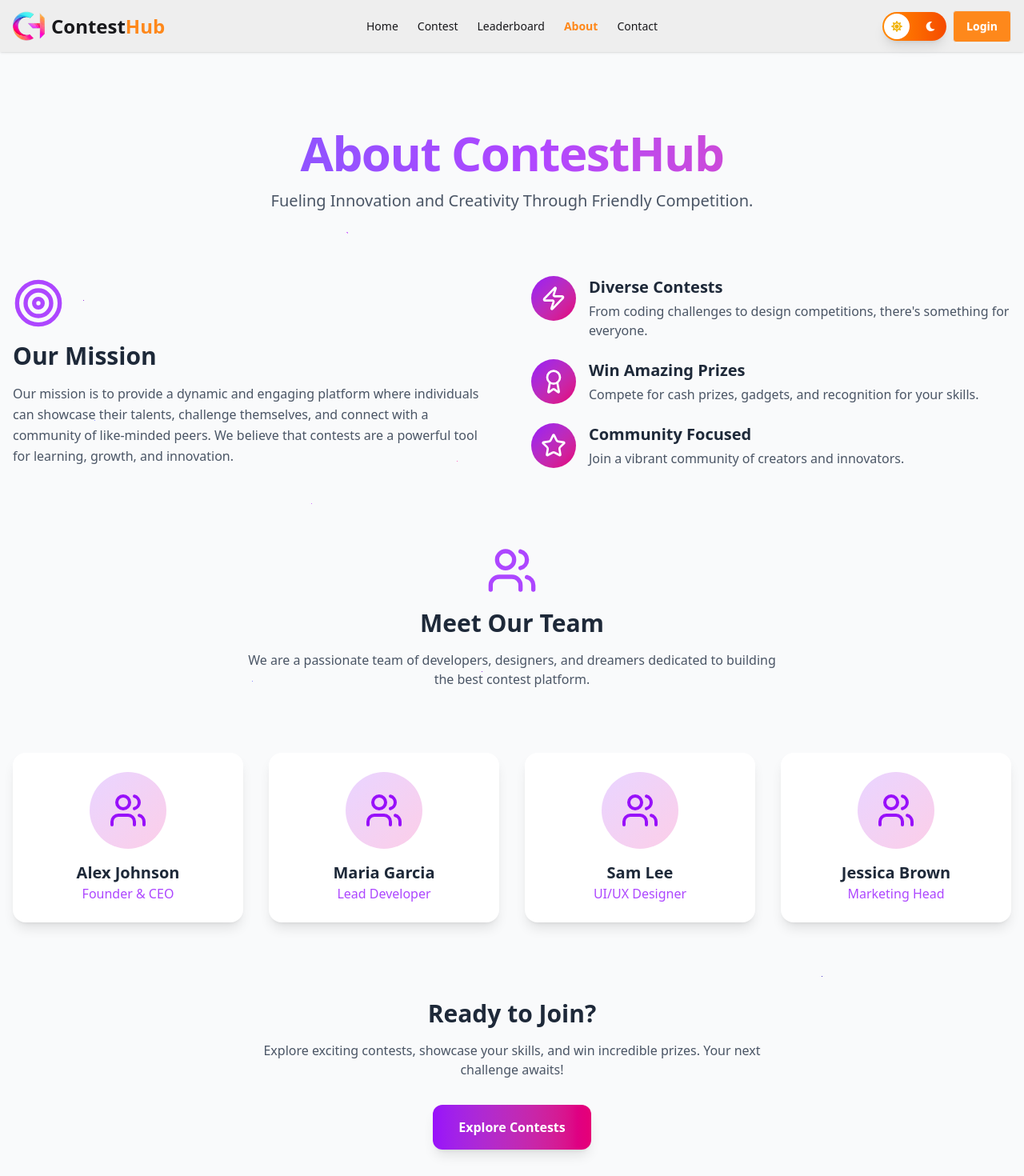
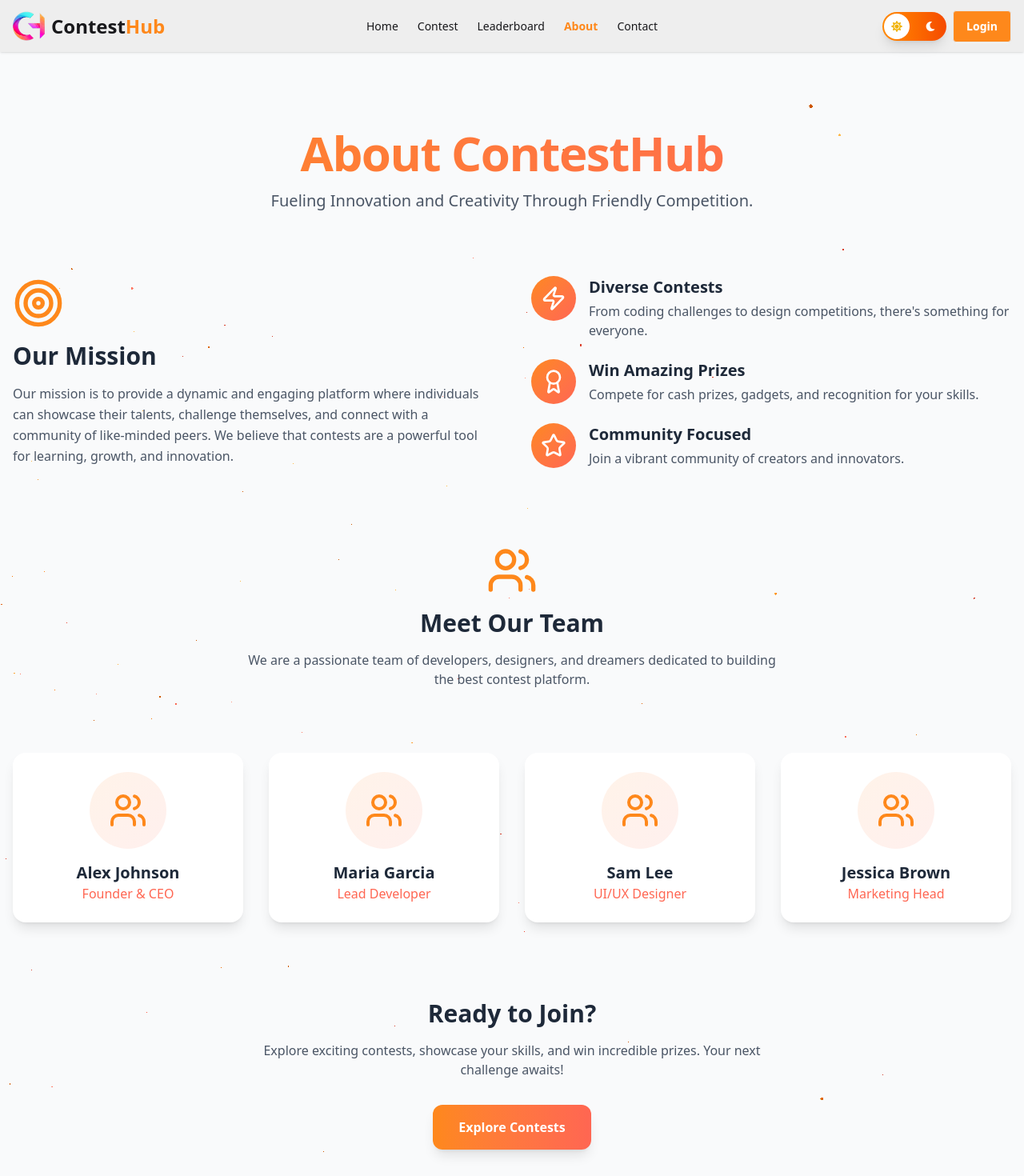
Before and after one commit to rashel-dev/ContestHub-client, a React (Vite) app: page /about in a window 1280 px wide. Shown: the top 1470 px of the page at 80% size. Built offline with nearby package versions, Linux system fonts and the light colour scheme; no server answers.

Commit message:
change about us page color with primary color

```diff
--- a/src/Pages/AboutUs/AboutUs.jsx
+++ b/src/Pages/AboutUs/AboutUs.jsx
@@ -55,18 +55,18 @@ const AboutUs = () => {
     return (
         <div className="relative min-h-screen bg-gray-50 dark:bg-gray-900 text-gray-800 dark:text-gray-200 overflow-hidden">
             <div className="absolute inset-0 z-0">
-                <Particles particleColors={["#6366f1", "#a855f7", "#ec4899"]} particleCount={50} speed={0.1} particleBaseSize={30} />
+                <Particles particleColors={["#fe881b", "#ff6652", "#fe881b"]} particleCount={300} speed={0.1} particleBaseSize={50} />
             </div>
 
             <div className="relative z-10 container mx-auto px-4 py-16 sm:py-24">
                 <motion.div className="text-center mb-20" initial={{ y: -50, opacity: 0 }} animate={{ y: 0, opacity: 1 }} transition={{ duration: 0.7, type: "spring" }}>
-                    <h1 className="text-4xl sm:text-6xl font-extrabold tracking-tight bg-clip-text text-transparent bg-linear-to-r from-indigo-500 via-purple-500 to-pink-500">About ContestHub</h1>
+                    <h1 className="text-4xl sm:text-6xl font-extrabold tracking-tight bg-clip-text text-transparent bg-linear-to-r from-primary to-accent">About ContestHub</h1>
                     <p className="mt-4 text-lg sm:text-xl max-w-3xl mx-auto text-gray-600 dark:text-gray-400">Fueling Innovation and Creativity Through Friendly Competition.</p>
                 </motion.div>
 
                 <motion.div className="grid grid-cols-1 md:grid-cols-2 gap-12 items-center mb-24" variants={containerVariants} initial="hidden" animate="visible">
                     <motion.div variants={itemVariants}>
-                        <Target className="w-16 h-16 text-purple-500 mb-4" />
+                        <Target className="w-16 h-16 text-primary mb-4" />
                         <h2 className="text-3xl font-bold mb-4">Our Mission</h2>
                         <p className="text-gray-600 dark:text-gray-400 leading-relaxed">
                             Our mission is to provide a dynamic and engaging platform where individuals can showcase their talents, challenge themselves, and connect with a community of like-minded
@@ -76,7 +76,7 @@ const AboutUs = () => {
                     <motion.div variants={itemVariants} className="grid grid-cols-1 gap-6">
                         {features.map((feature, index) => (
                             <div key={index} className="flex items-start space-x-4">
-                                <div className="shrink-0 bg-linear-to-br from-purple-600 to-pink-600 p-3 rounded-full">{feature.icon}</div>
+                                <div className="shrink-0 bg-linear-to-br from-primary to-accent p-3 rounded-full">{feature.icon}</div>
                                 <div>
                                     <h3 className="text-xl font-semibold">{feature.title}</h3>
                                     <p className="text-gray-600 dark:text-gray-400 mt-1">{feature.description}</p>
@@ -87,7 +87,7 @@ const AboutUs = () => {
                 </motion.div>
 
                 <div className="text-center mb-20">
-                    <Users className="w-16 h-16 text-purple-500 mx-auto mb-4" />
+                    <Users className="w-16 h-16 text-primary mx-auto mb-4" />
                     <h2 className="text-3xl font-bold mb-4">Meet Our Team</h2>
                     <p className="text-gray-600 dark:text-gray-400 max-w-2xl mx-auto">
                         We are a passionate team of developers, designers, and dreamers dedicated to building the best contest platform.
@@ -97,11 +97,11 @@ const AboutUs = () => {
                 <motion.div className="grid grid-cols-1 sm:grid-cols-2 md:grid-cols-4 gap-8" variants={containerVariants} initial="hidden" animate="visible">
                     {teamMembers.map((member, index) => (
                         <motion.div key={index} variants={itemVariants} className="text-center p-6 bg-white dark:bg-gray-800/50 rounded-2xl shadow-lg hover:shadow-xl transition-shadow duration-300">
-                            <div className="w-24 h-24 rounded-full bg-linear-to-br from-purple-200 to-pink-200 dark:from-purple-900 dark:to-pink-900 mx-auto mb-4 flex items-center justify-center">
-                                <Users className="w-12 h-12 text-purple-600 dark:text-purple-300" />
+                            <div className="w-24 h-24 rounded-full bg-linear-to-br from-primary/10 to-accent/10 dark:from-primary/20 dark:to-accent/20 mx-auto mb-4 flex items-center justify-center">
+                                <Users className="w-12 h-12 text-primary dark:text-primary" />
                             </div>
                             <h3 className="text-xl font-bold">{member.name}</h3>
-                            <p className="text-purple-500 dark:text-purple-400">{member.role}</p>
+                            <p className="text-accent dark:text-accent">{member.role}</p>
                         </motion.div>
                     ))}
                 </motion.div>
@@ -111,7 +111,7 @@ const AboutUs = () => {
                     <p className="text-gray-600 dark:text-gray-400 max-w-2xl mx-auto mb-8">Explore exciting contests, showcase your skills, and win incredible prizes. Your next challenge awaits!</p>
                     <a
                         href="/contest"
-                        className="inline-block bg-linear-to-r from-purple-600 to-pink-600 text-white font-semibold px-8 py-4 rounded-xl shadow-lg hover:scale-105 transform transition-transform duration-300"
+                        className="inline-block bg-linear-to-r from-primary to-accent text-white font-semibold px-8 py-4 rounded-xl shadow-lg hover:scale-105 transform transition-transform duration-300"
                     >
                         Explore Contests
                     </a>
```
